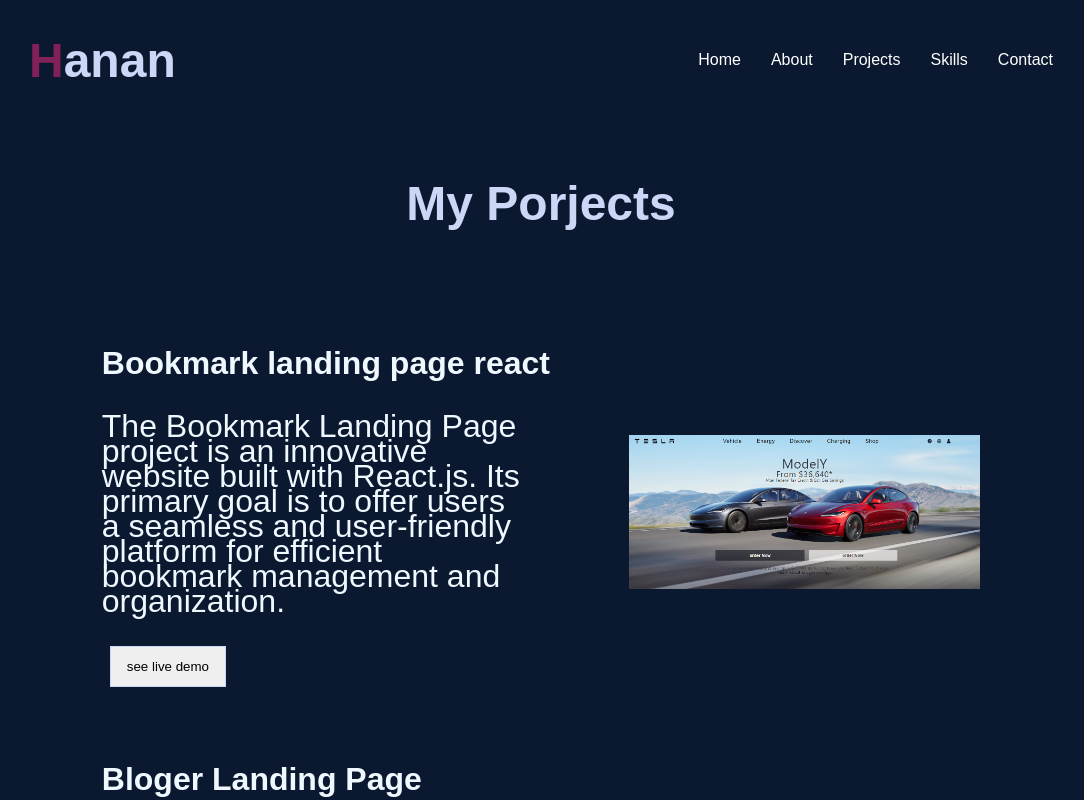
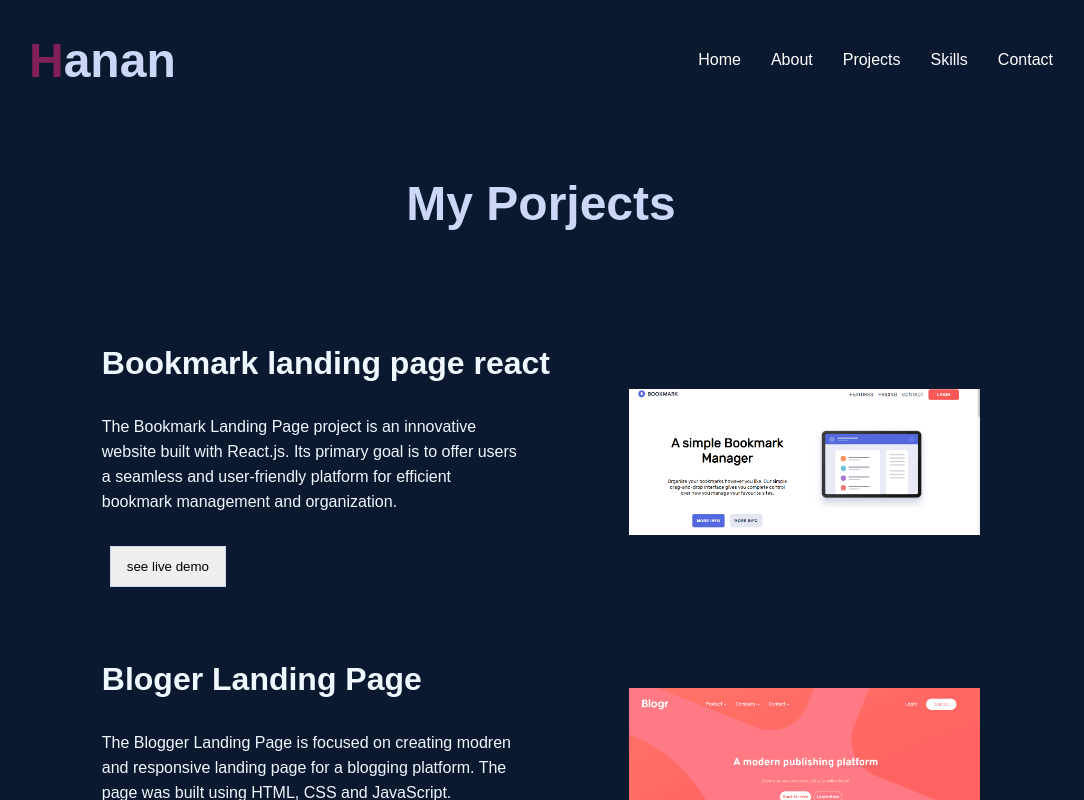
Before and after one commit to Hanan1413/my-portfolio, a React (Vite) app: page /projects in a window 1280 px wide. Shown: the top 800 px of the page, without its empty margins (99-1183 px from the left). Built offline with nearby package versions, Linux system fonts and the light colour scheme; the HTML template or start-up script is replaced by a standard one.

Commit message:
update projects data

```diff
--- a/src/data/data.jsx
+++ b/src/data/data.jsx
@@ -1,6 +1,8 @@
-import LandPage from "../assets/projects/tesla.png";
+import LandPage from "../assets/projects/lnadmark-page.png";
 import Bloger from "../assets/projects/bloger.png";
 import Blog from "../assets/projects/blog.png";
+import Tesla from "../assets/projects/tesla.png";
+
 import CSS from "../assets/css.png";
 import HTML from "../assets/html.png";
 import JavaScript from "../assets/javascript.png";
@@ -33,7 +35,7 @@ export const data = [
     id: 4,
     title: "Tesla home page clone ",
     desc: "This project is a similar clone of the Tesla website, featuring a modern mega menu and reusable components for the homepage using React.js.",
-    image: LandPage,
+    image: Tesla,
     live: "https://tesla-clone-8dnk.vercel.app/",
   },
 ];
--- a/src/pages/Projects/Projects.css
+++ b/src/pages/Projects/Projects.css
@@ -20,7 +20,7 @@ img {
 }
 
 .desc {
-  font-size: 2rem;
+  font-size: 1rem;
 }
 
 .flex-item {
```
